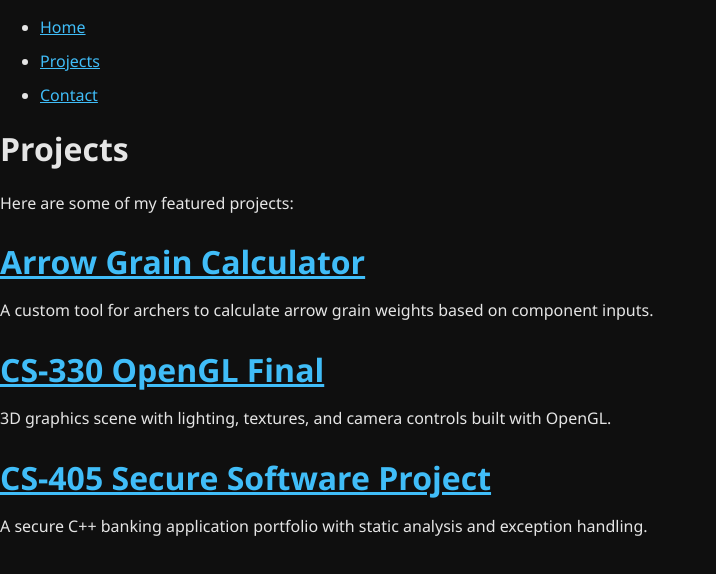
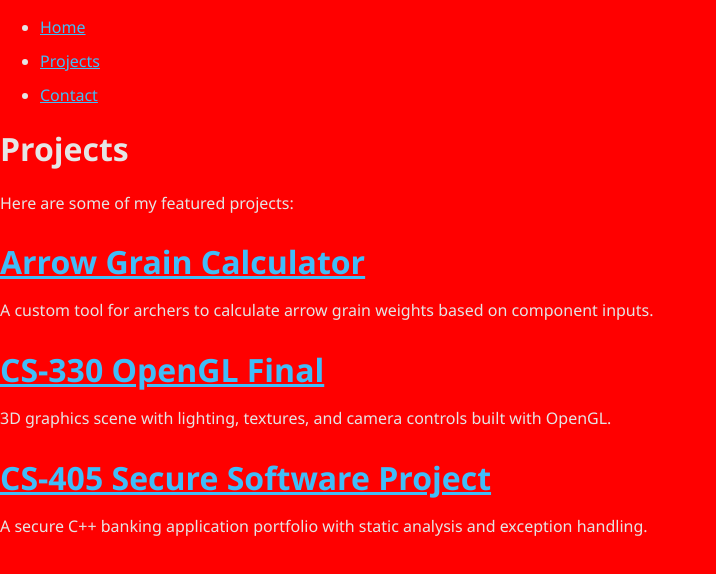
Before and after one commit to GabeWalls/gabewalls.github.io, a plain HTML site: page projects.html in a window 1280 px wide. Shown: the whole page, without its empty margins (0-716 px from the left). Drawn offline with Linux system fonts and the light colour scheme.

Commit message:
testing styles.css to see if background will change red

```diff
--- a/styles.css
+++ b/styles.css
@@ -1,7 +1,7 @@
 body {
   margin: 0;
   font-family: 'Segoe UI', sans-serif;
-  background-color: #0f0f0f;
+  background-color: red;
   color: #e5e5e5;
   scroll-behavior: smooth;
 }
```
